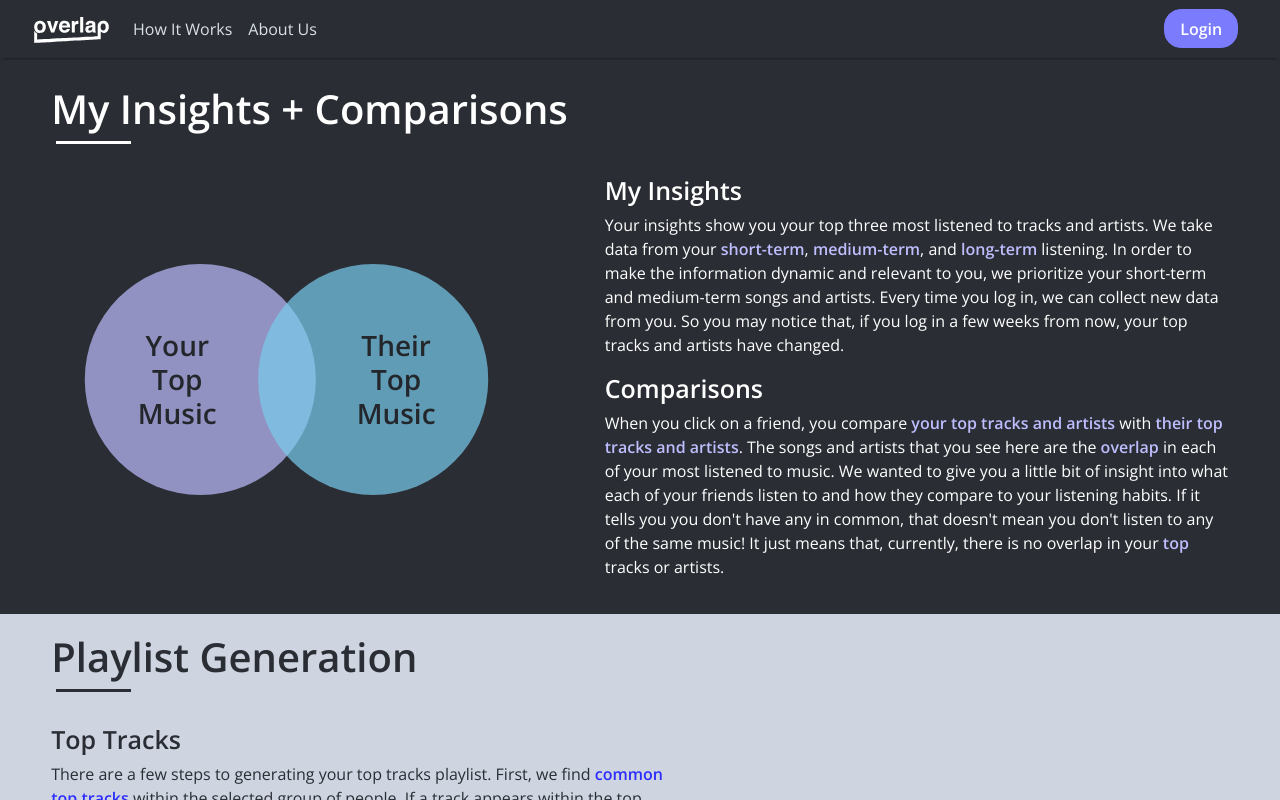
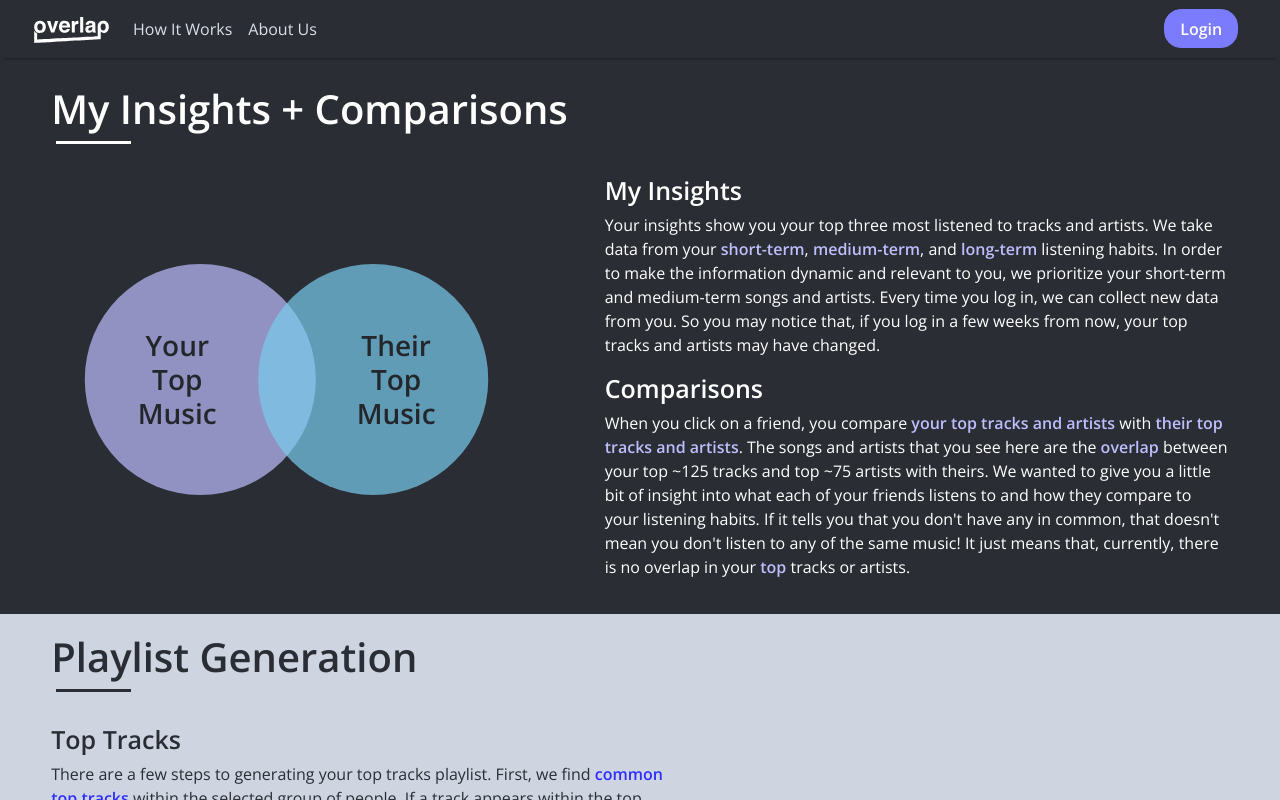
Before and after one commit to IGEN330-Overlap/Overlap, a React (Create React App) app in the folder frontend/: page /how-it-works in a window 1280 px wide. Built offline with nearby package versions, Linux system fonts and the light colour scheme.

Commit message:
HIW description edits

```diff
--- a/frontend/src/HowItWorks/HowItWorks.js
+++ b/frontend/src/HowItWorks/HowItWorks.js
@@ -90,16 +90,16 @@ const HowItWorks = (props) => {
                                 <h2><strong>My Insights</strong></h2>
                                 <p>
                                     Your insights show you your top three most listened to tracks and artists.
-                                    We take data from your <span>short-term</span>, <span>medium-term</span>, and <span>long-term</span> listening.
+                                    We take data from your <span>short-term</span>, <span>medium-term</span>, and <span>long-term</span> listening habits.
                                     In order to make the information dynamic and relevant to you, we prioritize your short-term and medium-term songs and artists.
-                                    Every time you log in, we can collect new data from you. So you may notice that, if you log in a few weeks from now, your top tracks and artists have changed.
+                                    Every time you log in, we can collect new data from you. So you may notice that, if you log in a few weeks from now, your top tracks and artists may have changed.
                                 </p>
                                 <h2><strong>Comparisons</strong></h2>
                                 <p>
                                     When you click on a friend, you compare <span>your top tracks and artists</span> with <span>their top tracks and artists</span>.
-                                    The songs and artists that you see here are the <span>overlap</span> in each of your most listened to music.
-                                    We wanted to give you a little bit of insight into what each of your friends listen to and how they compare to your listening habits.
-                                    If it tells you you don't have any in common, that doesn't mean you don't listen to any of the same music!
+                                    The songs and artists that you see here are the <span>overlap</span> between your top ~125 tracks and top ~75 artists with theirs.
+                                    We wanted to give you a little bit of insight into what each of your friends listens to and how they compare to your listening habits.
+                                    If it tells you that you don't have any in common, that doesn't mean you don't listen to any of the same music!
                                     It just means that, currently, there is no overlap in your <span>top</span> tracks or artists.
                                 </p>
                             </div>
@@ -232,7 +232,7 @@ const HowItWorks = (props) => {
                                     Every artist is assigned <span>five different genres</span>.
                                     In order to determine the top genres within the group, we first collect the individual genres from <span>each person's list of top artists</span>.
                                     We also count how many times each genre appears for that user.
-                                    The top genres are then added together to create a combined list of the genres within the group, as well as how many artists are associated with that genre.
+                                    The top genres are then added together to create a combined list of genres within the group, as well as how many artists are associated with that genre.
                                     <br></br><br></br>
                                     The percentage that you see next to each bar is actually only out of the <span>top quarter of the full list of genres</span>.
                                     We chose to do this because, especially with larger groups, it is likely that only the top 25% of genres are relevant to the majority of people.
@@ -252,16 +252,16 @@ const HowItWorks = (props) => {
                                 <h2><strong>Top Tracks</strong></h2>
                                 <p>
                                     The top tracks displayed are the <span>combined top tracks</span> of everyone in your group.
-                                    We combine everyone's top tracks information, then count <span>how many times each song appears</span> in the list.
-                                    Starting with the songs that are in the most people's top tracks, we populate the top tracks display.
+                                    We combine everyone's top track information, then count <span>how many times each song appears</span>.
+                                    We populate the Top Tracks display starting with the songs that appear the most frequently across the individual top tracks.
                                     Within the list of songs that appear the same number of times, there is no particular order to which they are shown.
                                 </p>
                                 <h2><strong>Top Artists</strong></h2>
                                 <p>
                                     The top artists work the same way as the top tracks.
-                                    We combine the top artists of each of the people in your group, then count the <span>number of people that listen to each artist</span>.
-                                    Again, there is no particular order within the group of artists that appear the same amount of times.
-                                    If half or more of a group has very similar music taste, it is likely that their top artists will dominate the podium.
+                                    We combine the top artists of all of the people in your group, then count the <span>number of people that listen to each artist</span>.
+                                    Again, there is no particular order to the artists that have the same number of listeners.
+                                    If half or more of your group has very similar music taste, it is likely that their top artists will dominate the podium.
                                 </p>
                             </div>
                             <div className="graphics">
@@ -315,11 +315,11 @@ const HowItWorks = (props) => {
                                     These attributes include <span>danceability, energy, valence, acoustiness, instrumentalness</span> and <span>track popularity</span>, among others.
                                     We have created a musical profile for you by finding the <span>average</span> of each of these attributes <span>within your top tracks</span>.
                                     Each of these values fall on a scale from 0 to 100, but we found that the distribution is often <span>skewed</span>.
-                                    Take a look at the average Spotify distributions {width > 780 ? " on the left." : " above."}
+                                    This can be seen in the average Spotify distributions shown {width > 780 ? " on the left." : " above."}
                                     <br></br><br></br>
                                     You'll notice that the music stats you see within your group have a much <span>smaller range</span>.
                                     Each display is <span>scaled</span> to more clearly show you the difference between the average listening habits of your group members.
-                                    Here you can compare how danceable, energetic, sad, happy, or popular your music taste is.
+                                    Here you can compare how danceable, energetic, sad, happy, or popular your music taste is relative to that of your friends.
                                 </p>
                             </div>
                         </div>
```
